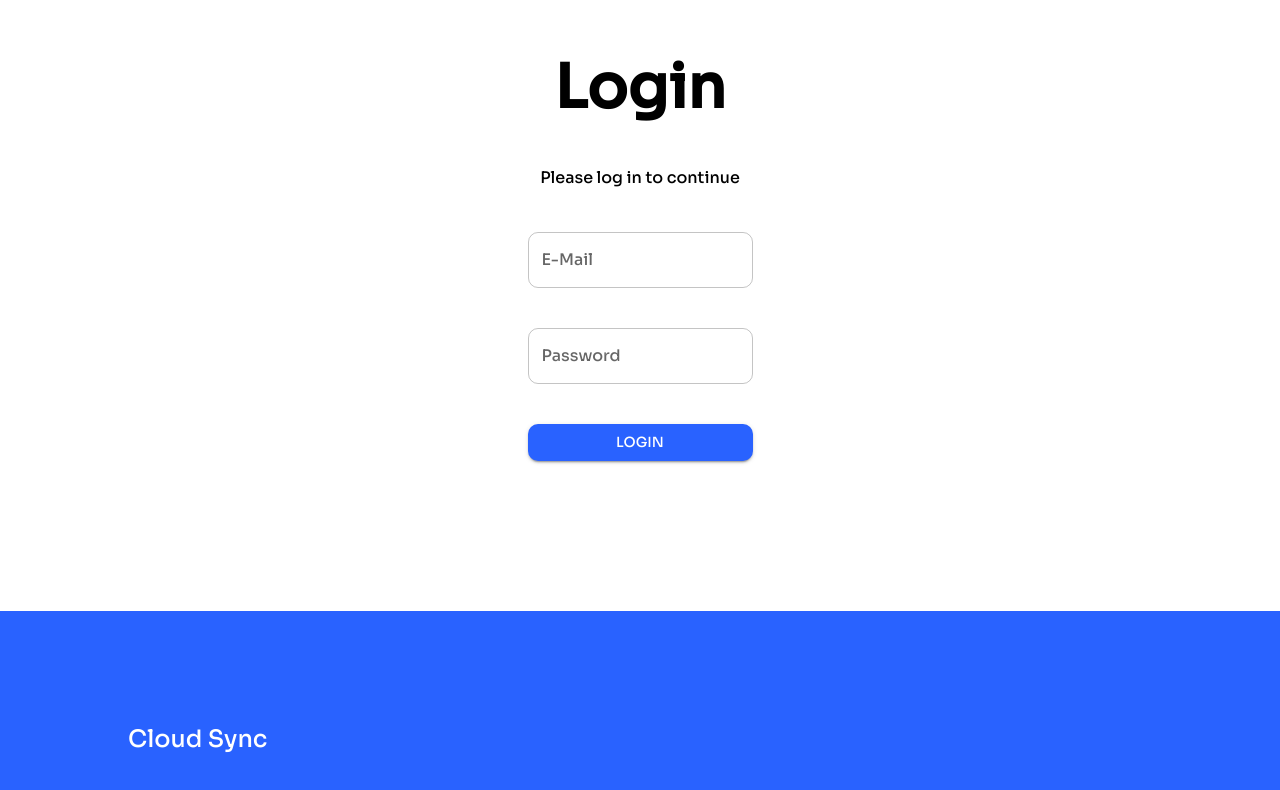
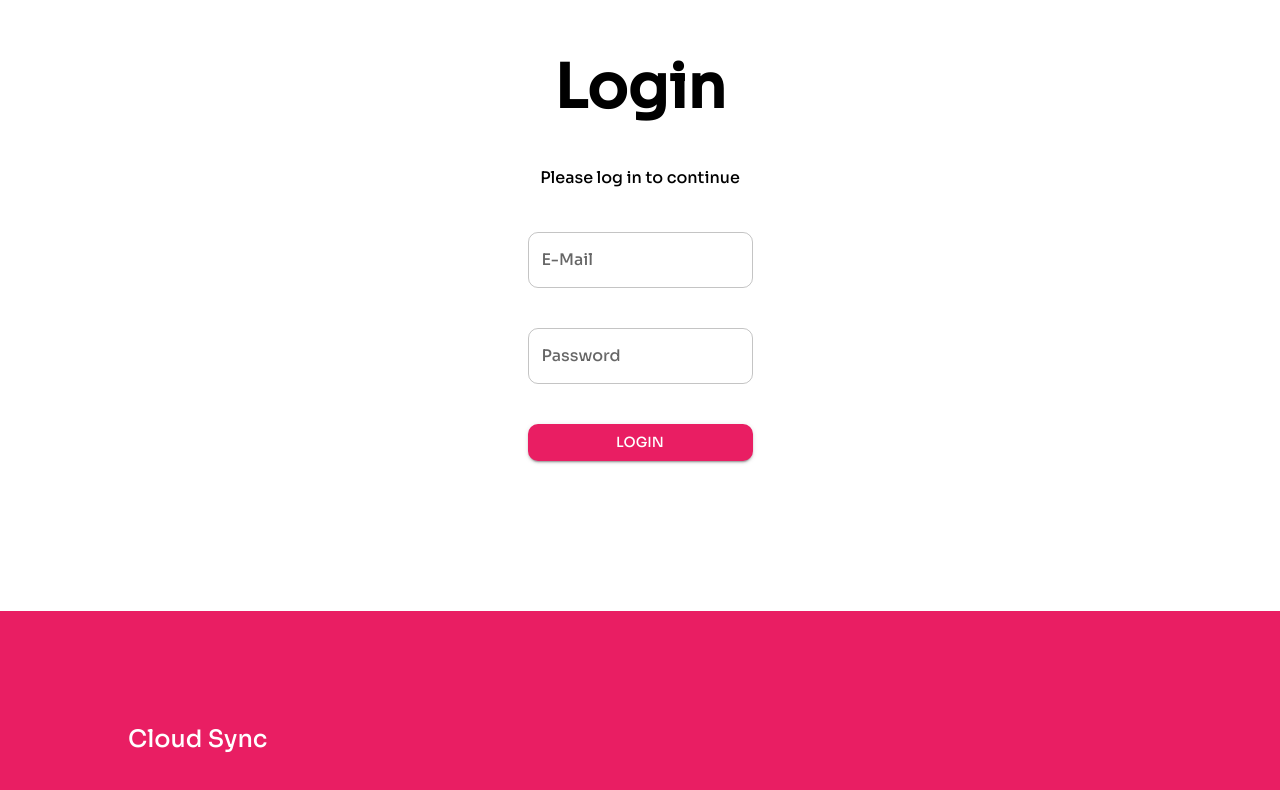
Before and after one commit to andus1999/cloud-sync, a Next.js app: page / in a window 1280 px wide. Shown: the part 148-938 px from the top of the page. Built offline with nearby package versions, Linux system fonts and the light colour scheme; no server answers.

Commit message:
design changed

```diff
--- a/components/NetworkOverview/NetworkCard.tsx
+++ b/components/NetworkOverview/NetworkCard.tsx
@@ -44,7 +44,7 @@ export default function NetworkCard({ networkSnapshot }: { networkSnapshot: Netw
         <Typography variant='body1' sx={{ wordBreak: 'break-word' }}>
           {networkData.network_id}
         </Typography>
-        <Button onClick={() => setOpen(true)}>
+        <Button onClick={() => setOpen(true)} sx={{ width: '100%' }}>
           Add device
         </Button>
       </Stack>}
--- a/styles/Colors.js
+++ b/styles/Colors.js
@@ -1,8 +1,8 @@
-import { lime, blue } from "@mui/material/colors";
+import { lime, purple, pink } from "@mui/material/colors";
 
 
 const Colors = {
-  primary: blue['A700'],
+  primary: pink[500],
 };
 
 export default Colors;
--- a/styles/Theme.js
+++ b/styles/Theme.js
@@ -39,7 +39,7 @@ const theme = createTheme(base, {
     },
     MuiCard: {
       defaultProps: {
-        variant: 'outlined'
+        variant: 'outlined',
       },
       styleOverrides:
       {
```
